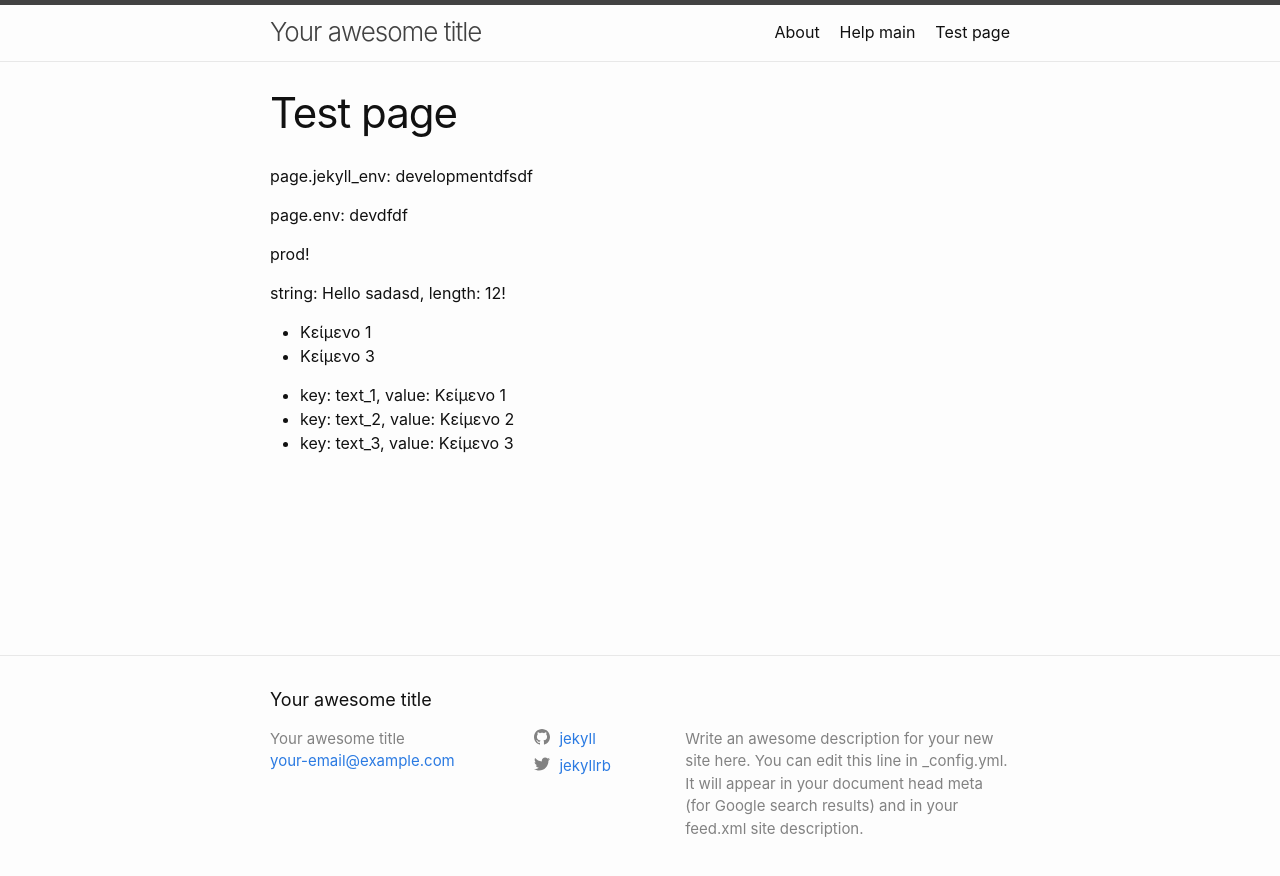
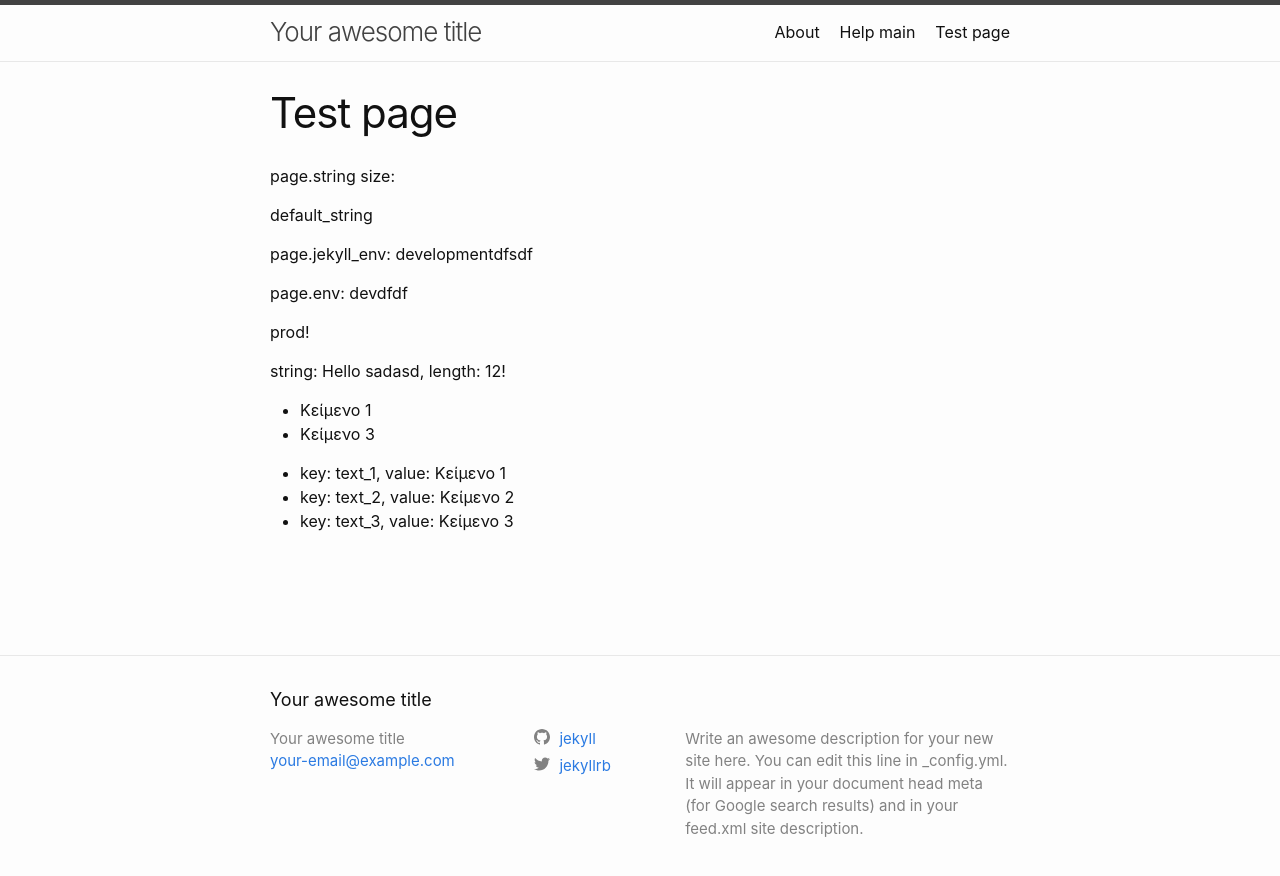
Before and after one commit to chalatz/jekyll-sandbox, a Jekyll site: the page built from test-page.md, in a window 1280 px wide. Shown: the top 876 px of the page. Built offline with Jekyll 4.4.1, drawn with Linux system fonts in a browser that asks for light colours.

Commit message:
strings!

```diff
--- a/test-page.md
+++ b/test-page.md
@@ -13,7 +13,21 @@ choose_from_object:
 string: 'Hello sadasd'
 env: devdfdf
 jekyll_env: developmentdfsdf
+strings:
+
+
 ---
+
+<p>
+  page.string size: {{ page.strings.string.size }}<br>
+  {%- if page.strings.string.size > 0 -%}
+    not empty
+  {%- endif -%}
+</p>
+
+<p>
+  {{ page.strings.string | default: 'default_string' }}
+</p>
 
 <p>page.jekyll_env: {{ page.jekyll_env }}</p>
 <p>page.env: {{ page.env }}</p>
```
